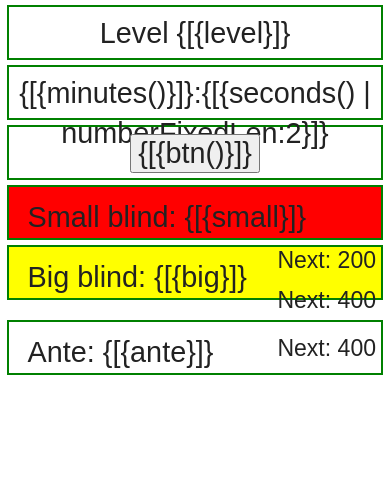
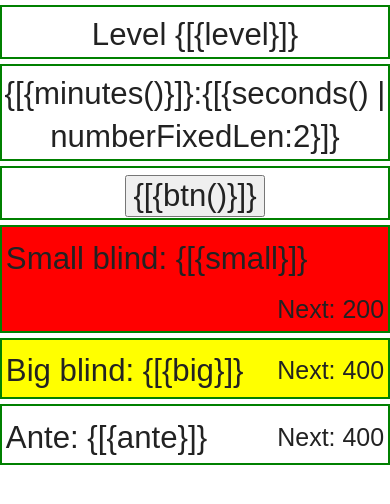
Before and after one commit to adi-by/poker, a Django app: template templates/game/game.html in a window 390 px wide. Shown: the top 504 px of the page. Run offline with Django 3.2, Linux system fonts and the light colour scheme; the template is opened without the code that fills it: values that come from a table or form of the project are taken from there, others are empty; data comes from the database, SQL or seed files in the repository; parts of the project's set-up code (start-up, migrations or seed data) failed here and were passed over; some libraries are stand-ins or nearby versions.

Commit message:
Some styling. Now works on mobile.

```diff
--- a/static/css/main.css
+++ b/static/css/main.css
@@ -103,15 +103,16 @@ textarea {
     margin: 5px auto;
     max-width: 372px;
     width: auto;
-    height: 45px;
+    height: auto;
     padding-top: 6px;
     font-size: 180%;
     clear: both;
+    overflow: auto;
 }
 
 .blind-class {
-    min-width: 360px;
-    clear: none;
+    /*min-width: 360px;*/
+    /*clear: none;*/
 }
 
 #small-blind {
@@ -125,39 +126,47 @@ textarea {
 }
 
 .blind-value {
-    float: left;
-    margin-left: 5%;
+    margin-left: 1%;
+    margin-right: 1%;
     margin-top: 1%;
     margin-bottom: 1%;
-    margin-right: 5%;
+    float: left;
+    /*height: inherit;*/
+
 }
 
 .next-blind-class {
-    float: right;
-    margin-right: 5px;
-    margin-left: 5px;
-    margin-top: 1%;
+    margin-right: 1%;
+    margin-left: 1%;
+    margin-top: 2%;
     margin-bottom: 1%;
     font-size: 80%;
-}
-
-.clock-class {
-    height: auto;
+    float: right;
+    /*height: inherit;*/
 }
 
 /************************************************************************************
 MEDIA QUERIES
 *************************************************************************************/
 
-
-@media screen and (max-width: 735px) {
-
-    .blinds-class {
-        width: 100%;
+/*@media only screen and (max-width: 380px) {*/
+@media only screen and (min-width: 216px) and (min-device-width: 216px) {
+    .main-div-class {
+        max-width: 100%;
+        margin: 0 auto;
     }
 
-    .blind-class {
-        min-width: 50%;
+    .clock-class {
+        max-width: 100%;
+    }
+
+    .item-class {
+        max-width: 100%;
+        font-size: 150%;
+        font-size: 8vw;
+    }
+    .blind-text-class {
+
     }
 
     #small-blind {
@@ -167,29 +176,37 @@ MEDIA QUERIES
     #big-blind {
         float: none;
     }
-
 }
 
-@media screen and (max-width: 380px) {
-
-    .blinds-class {
-        width: 100%;
+@media only screen and (min-width: 480px) and (min-device-width: 480px) {
+    .main-div-class {
+        max-width: 820px;
+        margin: 0 auto;
     }
 
-    .blind-class {
-        min-width: 100%;
+    .item-class {
+        max-width: 520px;
+        font-size: 250%;
     }
 
     .blind-text-class {
-        font-size: 150%;
-        font-size: 8vw;
+        font-size: 250%;
     }
 }
 
+@media only screen and (min-width: 900px) and (min-device-width: 900px) {
+    .blind-class {
+        clear: none;
+    }
 
+    #small-blind {
+        float: left;
+    }
 
-
-
+    #big-blind {
+        float: right;
+    }
+}
 
 /* ==========================================================================
    Helper classes
--- a/static/js/main.js
+++ b/static/js/main.js
@@ -7,14 +7,15 @@ angular.module('Poker', [])
         return function (n, len) {
             var num = parseInt(n, 10);
             len = parseInt(len, 10);
-            return Array(len - num).join('0') + num;
+            num_str = '' + num;
+            return Array(len - num_str.length).join('0') + num_str;
         };
     }).
     config(function($interpolateProvider) {
         $interpolateProvider.startSymbol('{[{');
         $interpolateProvider.endSymbol('}]}');
-    }).
-    value('dataModel', dataModel);
+    });
+//    .value('dataModel', dataModel);
 
 
 function Audio($rootScope, $element) {
--- a/templates/game/game.html
+++ b/templates/game/game.html
@@ -15,7 +15,7 @@
 </head>
 <body>
 <audio id="levelup" src="{% static 'audio/levelup.mp3' %}" preload="auto" ng-controller="Audio"></audio>
-<div style="max-width: 750px; margin: 0 auto">
+<div class='main-div-class'>
     <div id='clock' ng-controller="Timer" class="clock-class">
         <div id='Level' class='item-class'>
             <span>Level {[{level}]}</span>
@@ -24,7 +24,7 @@
             <span>{[{minutes()}]}:{[{seconds() | numberFixedLen:2}]}</span>
         </div>
         <form class='item-class' ng-submit="flip()">
-        <input class="btn-primary" type="submit" value="{[{btn()}]}">
+            <input class="btn-primary" type="submit" value="{[{btn()}]}"/>
         </form>
     </div>
     <div ng-controller="Blind">
```
Lines whose indentation alone changed are shown as unchanged.
